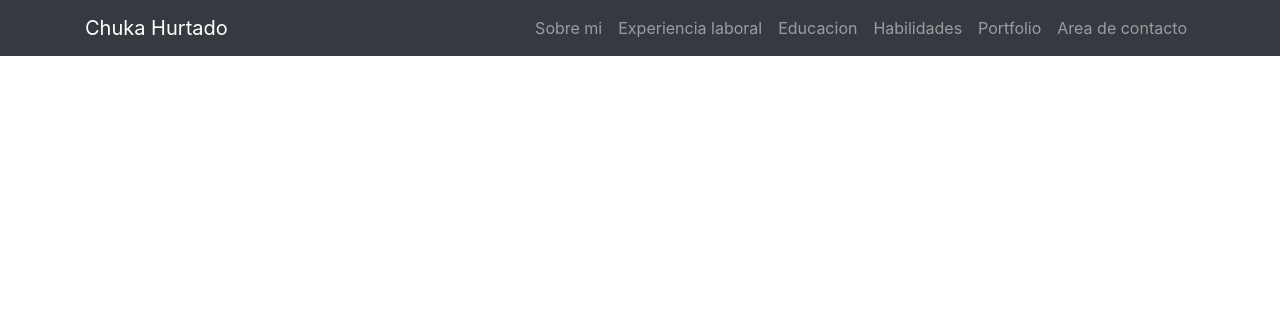
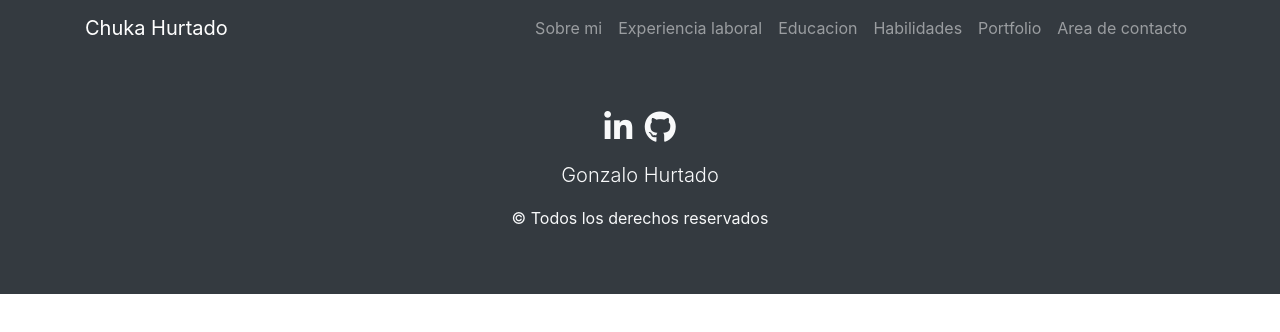
Before and after one commit to chukahurtado/chukahurtado.github.io, a plain HTML site: page index.html in a window 1280 px wide. Drawn offline with Linux system fonts and the light colour scheme.

Commit message:
se agrego el footer

```diff
--- a/index.html
+++ b/index.html
@@ -7,7 +7,8 @@
     <meta name="viewport" content="width=device-width, initial-scale=1.0">
     <link rel="stylesheet" href="./css/bootstrap.min.css">
     <link rel="stylesheet" href="./css/style.css">
-    <title>Document</title>
+    <script src="https://kit.fontawesome.com/d994430473.js" crossorigin="anonymous"></script>
+    <title>Gonzalo Hurtado</title>
 </head>
 
 <body>
@@ -41,17 +42,19 @@
                         <li class="nav-item">
                             <a class="nav-link" href="#">Area de contacto</a>
                         </li>
-
                     </ul>
-
                 </div>
             </div>
         </nav>
 
     </header>
     <main></main>
-    <footer></footer>
-
+    <footer class="bg-dark text-light text-center py-5">
+        <a class="text-light mr-2 fa-2x" target="_blank" href="https://ar.linkedin.com/"><i class="fab fa-linkedin-in"></i></a>
+        <a class="text-light fa-2x" target="_blank" href=""><i class="fab fa-github"></i></a>
+        <p class="lead mt-2">Gonzalo Hurtado</p>
+        <p>&copy; Todos los derechos reservados</p>
+    </footer>
     <script src="./js/jquery-3.5.1.min.js"></script>
     <script src="./js/popper.min.js"></script>
     <script src="./js/bootstrap.min.js"></script>
```
